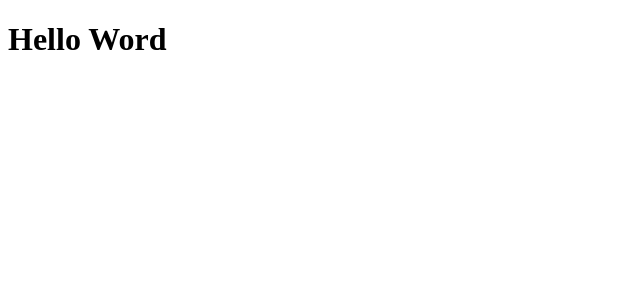
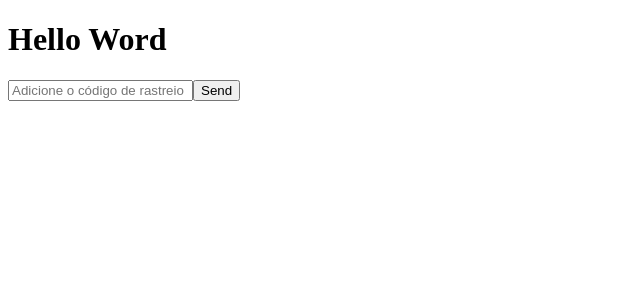
Before and after one commit to RaissaVasconcelos/Track-App, a React (Vite) app: page / in a window 1280 px wide. Shown: the top 300 px of the page, without its empty margins (0-640 px from the left). Built offline with nearby package versions, Linux system fonts and the light colour scheme.

Commit message:
feat: compoenent Input

```diff
--- a/package.json
+++ b/package.json
@@ -11,7 +11,8 @@
   },
   "dependencies": {
     "react": "^18.2.0",
-    "react-dom": "^18.2.0"
+    "react-dom": "^18.2.0",
+    "react-hook-form": "^7.43.9"
   },
   "devDependencies": {
     "@types/react": "^18.0.28",
--- a/src/App.tsx
+++ b/src/App.tsx
@@ -1,6 +1,11 @@
+import { Input } from './Componentes/Input'
+
 function App() {
   return (
-    <h1 className="text-3xl font-bold underline ">Hello Word</h1>
+    <main>
+      <h1 className="text-3xl font-bold underline ">Hello Word</h1>
+      <Input />
+    </main>
   )
 }
 
--- /dev/null
+++ b/src/Componentes/Input.tsx
@@ -0,0 +1,29 @@
+import { useForm, SubmitHandler } from 'react-hook-form';
+
+
+interface Input {
+  code: string;
+}
+
+export function Input() {
+  const { register, handleSubmit, reset } = useForm<Input>()
+
+  const onSubmit: SubmitHandler<Input> = (data) => {
+    console.log(data)
+    reset(data)
+  }
+
+  return (
+    <form  onSubmit={handleSubmit(onSubmit)}>
+      <label htmlFor='id_code'>
+        <input
+          id='id_code'
+          type='text'
+          placeholder='Adicione o código de rastreio'
+          { ...register('code') }
+        />
+      </label>
+      <button type='submit'>Send</button>
+    </form>
+  );
+}
```
Also changed, not shown: 1 other file (tests, documents, lock files or other folders).
